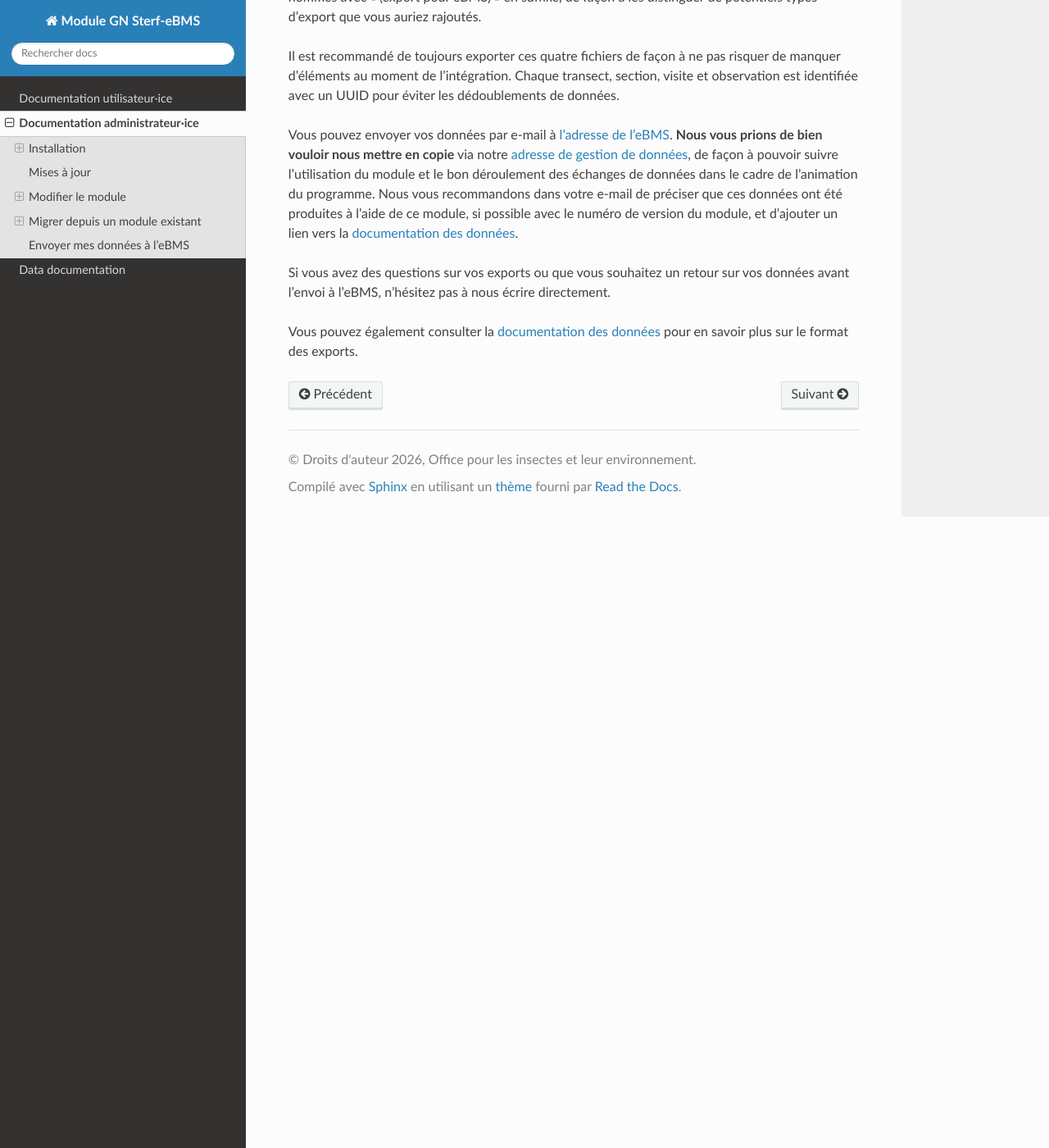
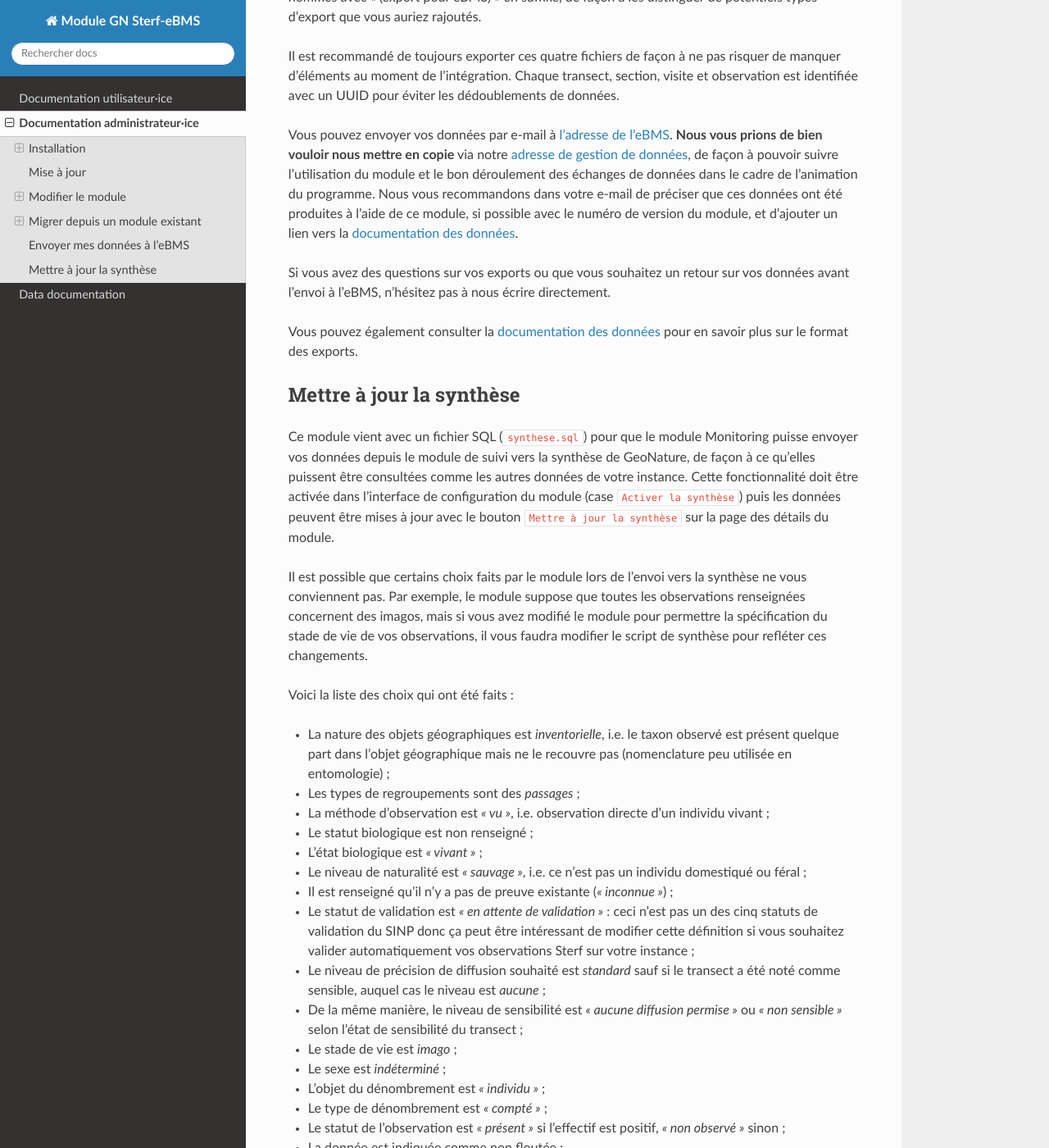
Before and after one commit to Opie-insectes/sterf-ebms, a Sphinx documentation site: the page built from docs/admins.rst, in a window 1280 px wide and 1400 px high, scrolled down 4832 px. Shown: the whole window at 82% size. Built offline with Sphinx 7.4.7 and the Read the Docs theme 3.1.0, drawn with Linux system fonts in a browser that asks for light colours; some of the changed text lies outside the part shown.

Commit message:
docs: add synthesis

```diff
--- a/docs/admins.rst
+++ b/docs/admins.rst
@@ -119,8 +119,8 @@ les réinstaller avec la commande :
 
 .. _update:
 
-Mises à jour
-------------
+Mise à jour
+-----------
 
 Pour mettre à jour le module, vous pouvez télécharger la version que vous
 souhaitez et la décompresser directement dans le dossier de la configuration. Si
@@ -293,3 +293,62 @@ vos données avant l'envoi à l'eBMS, n'hésitez pas à nous écrire directement
 
 Vous pouvez également consulter la :doc:`documentation des données <data>`
 pour en savoir plus sur le format des exports.
+
+
+.. _synthesis:
+
+Mettre à jour la synthèse
+-------------------------
+
+Ce module vient avec un fichier SQL (``synthese.sql``) pour que le module
+Monitoring puisse envoyer vos données depuis le module de suivi vers la synthèse
+de GeoNature, de façon à ce qu'elles puissent être consultées comme les autres
+données de votre instance. Cette fonctionnalité doit être activée dans
+l'interface de configuration du module (case ``Activer la synthèse``) puis les
+données peuvent être mises à jour avec le bouton ``Mettre à jour la synthèse``
+sur la page des détails du module.
+
+Il est possible que certains choix faits par le module lors de l'envoi vers la
+synthèse ne vous conviennent pas. Par exemple, le module suppose que toutes les
+observations renseignées concernent des imagos, mais si vous avez modifié le
+module pour permettre la spécification du stade de vie de vos observations, il
+vous faudra modifier le script de synthèse pour refléter ces changements.
+
+Voici la liste des choix qui ont été faits :
+
+* La nature des objets géographiques est *inventorielle*, i.e. le taxon observé
+  est présent quelque part dans l'objet géographique mais ne le recouvre pas
+  (nomenclature peu utilisée en entomologie) ;
+* Les types de regroupements sont des *passages* ;
+* La méthode d'observation est *"vu"*, i.e. observation directe d'un individu
+  vivant ;
+* Le statut biologique est non renseigné ;
+* L'état biologique est *"vivant"* ;
+* Le niveau de naturalité est *"sauvage"*, i.e. ce n'est pas un individu
+  domestiqué ou féral ;
+* Il est renseigné qu'il n'y a pas de preuve existante (*"inconnue"*) ;
+* Le statut de validation est *"en attente de validation"* : ceci n'est pas un
+  des cinq statuts de validation du SINP donc ça peut être intéressant de
+  modifier cette définition si vous souhaitez valider automatiquement vos
+  observations Sterf sur votre instance ;
+* Le niveau de précision de diffusion souhaité est *standard* sauf si le
+  transect a été noté comme sensible, auquel cas le niveau est *aucune* ;
+* De la même manière, le niveau de sensibilité est *"aucune diffusion permise"*
+  ou *"non sensible"* selon l'état de sensibilité du transect ;
+* Le stade de vie est *imago* ;
+* Le sexe est *indéterminé* ;
+* L'objet du dénombrement est *"individu"* ;
+* Le type de dénombrement est *"compté"* ;
+* Le statut de l'observation est *"présent"* si l'effectif est positif, *"non
+  observé"* sinon ;
+* La donnée est indiquée comme non floutée ;
+* Le statut de la source est *"venant du terrain"* ;
+* Le type d'information géographique est le *"géoréférencement"*, i.e. l'objet
+  géographique est bien celui où on a fait l'observation et n'est pas un objet
+  rattaché après coup (e.g. le polygone de la commune) ;
+* Le comportement des occurences observées est non renseigné ;
+* Le module ne compte qu'un effectif, pas une fourchette, par conséquent le
+  décompte minimal est identique au décompte maximal ;
+* La méthode de détermination est non renseignée ;
+* Le commentaire de contexte est celui de la visite ;
+* Le commentaire de l'occurence est celui de l'observation.
```
